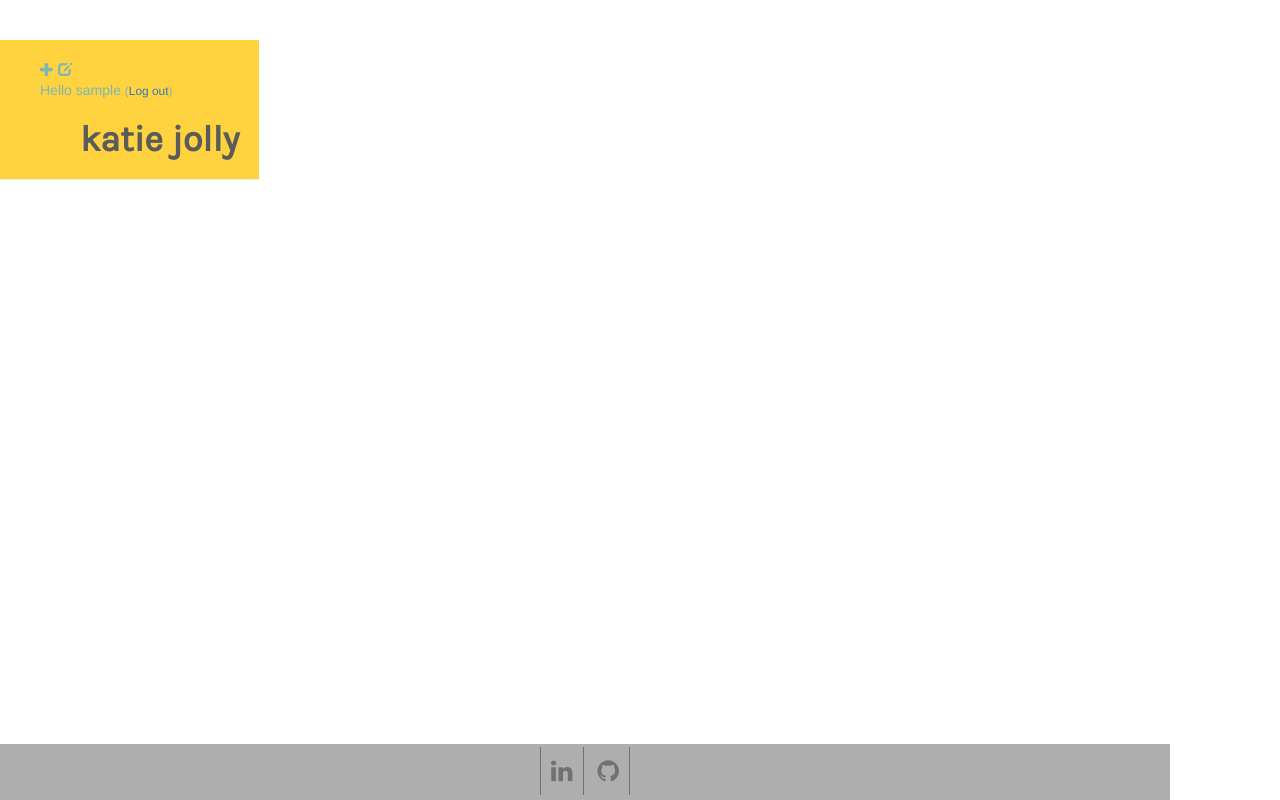
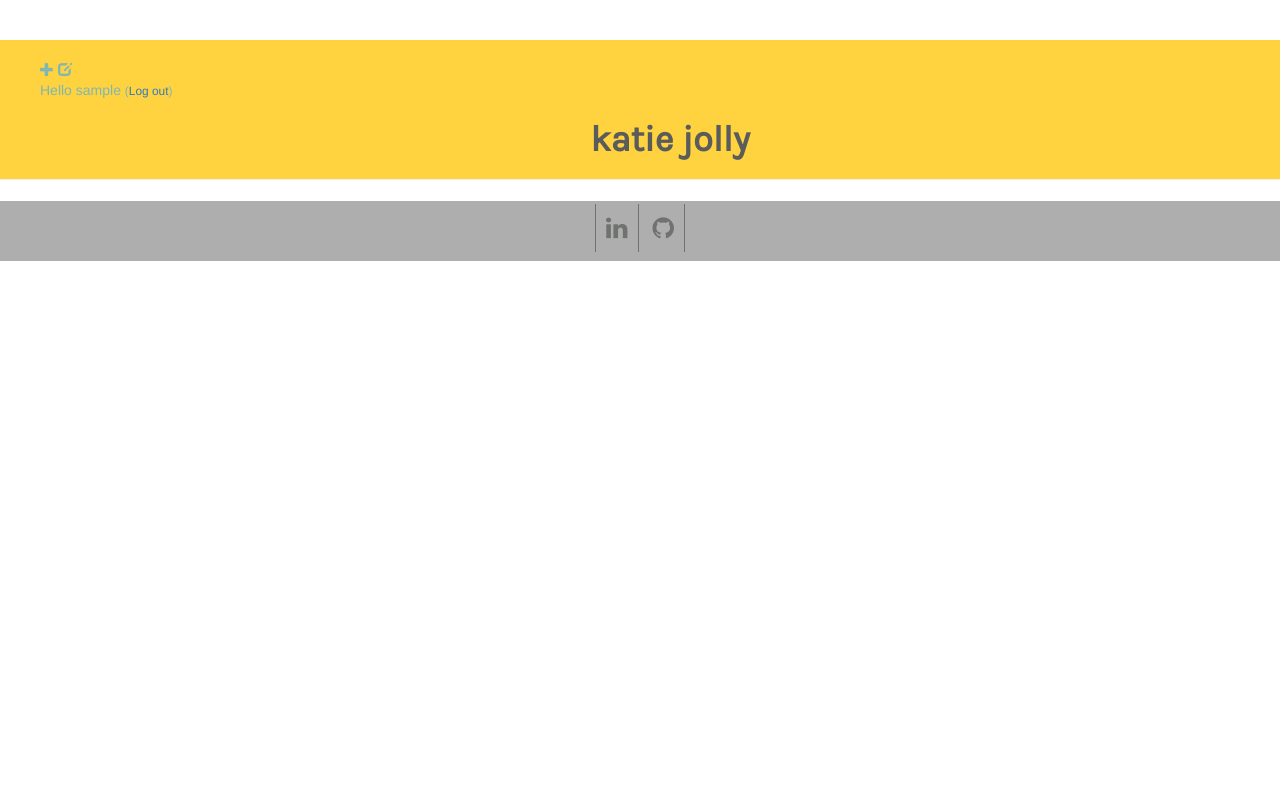
Before and after one commit to tokost/djangogirls-blog-photo, a Django app: page /drafts/ in a window 1280 px wide. Run offline with Django 3.2, Linux system fonts and the light colour scheme; the visitor is signed in with stand-in values (Sample User, id 1); data that the repository does not hold is empty; some libraries are stand-ins or nearby versions.

Commit message:
Added to css file to fix header

```diff
--- a/blog/static/css/blog.css
+++ b/blog/static/css/blog.css
@@ -1,8 +1,9 @@
 .page-header {
 	background-color: #ffd23f; /* sunglow yellow */
-	margin-top: 0;
+	margin-top: 0px;;
 	padding: 20px 20px 20px 40px;
-	position: fixed;
+	position:relative;
+	width: 100%;
 }
 
 .page-header h1, .page-header h1 a, .page-header h1 a:visited, .page-header h1 a:active {
@@ -74,8 +75,10 @@ h2 a {
 .footer {
   background: #aeaeaf;
   padding: 10px 0;
-  position: fixed;
+  position: relative;
   bottom: 0;
+  width: 100%;
+  height: 60px;
 }
 .footer a {
   color: #70726F;
--- a/blog/templates/blog/post_detail.html
+++ b/blog/templates/blog/post_detail.html
@@ -20,7 +20,7 @@
 	</div>
 
 	<hr>
-	<a class="btn btn-default" href="{% url 'add_comment_to_post' pk=post.pk %}">Add comment</a>
+	<a class="btn btn-default" href="{% url 'add_comment_to_post' pk=post.pk %}">Add your comment below!</a>
 {% for comment in post.comments.all %}
     {% if user.is_authenticated or comment.approved_comment %}
     <div class="comment">
```
